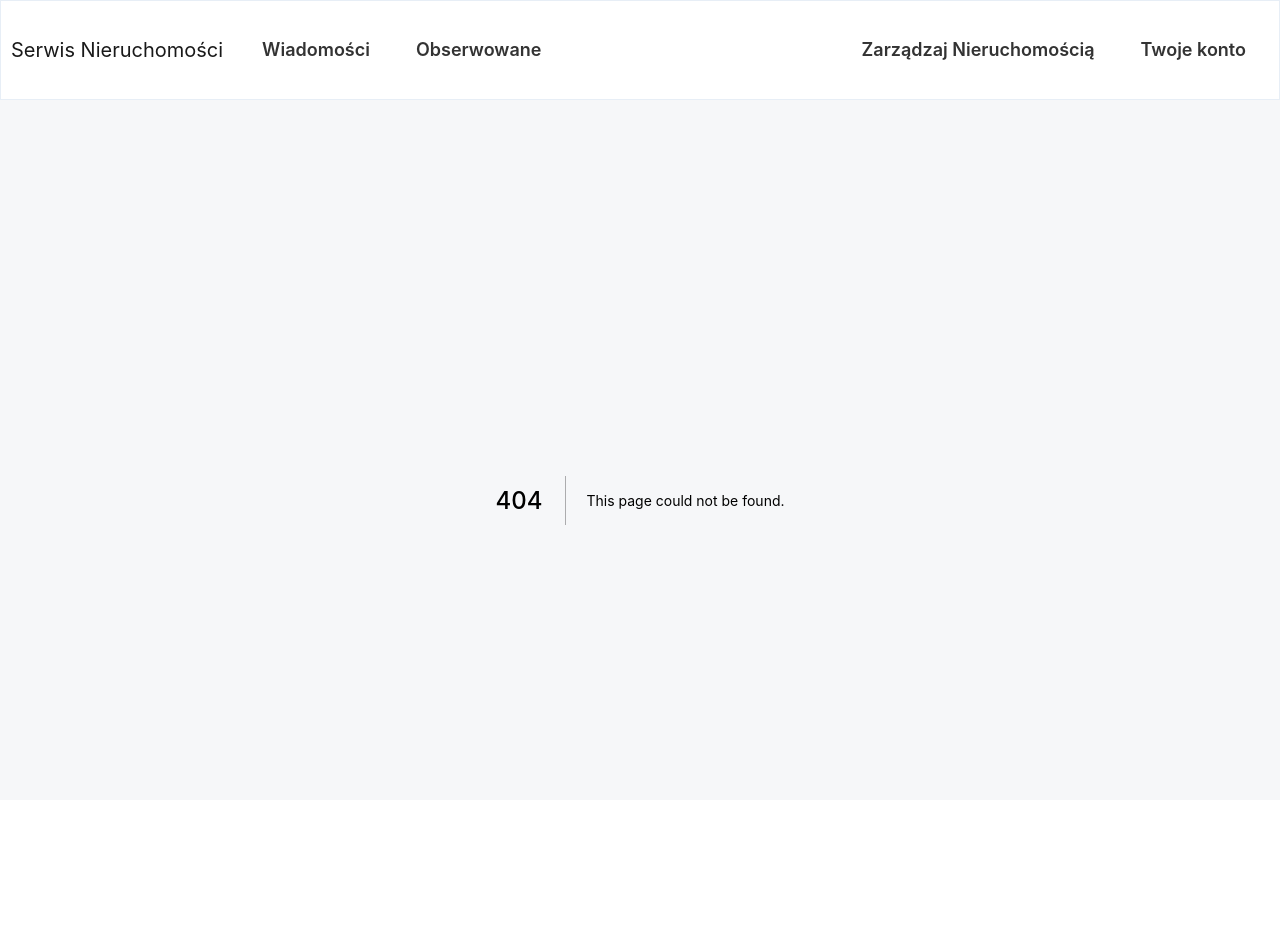
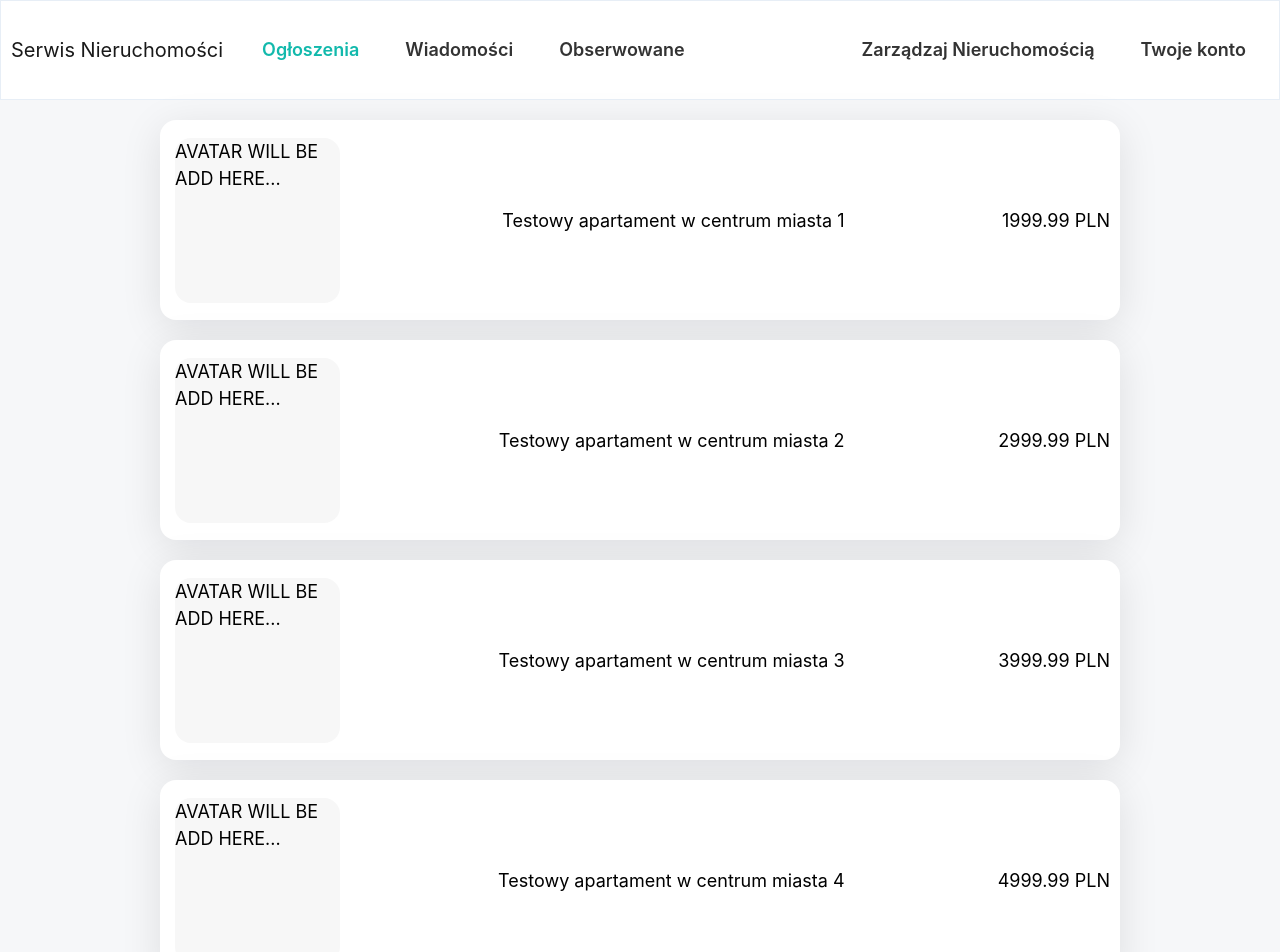
Before and after one commit to KrystianJanas/engineering-work, a Next.js app: page /announcements in a window 1280 px wide. Before the commit this address had no page. Shown: the top 952 px of the page. Before the commit the page ends 900 px from the top, so only its background shows below. Built offline with nearby package versions, Linux system fonts and the light colour scheme.

Commit message:
announcements

```diff
--- a/core/components/molecules/layout/layout.component.tsx
+++ b/core/components/molecules/layout/layout.component.tsx
@@ -12,6 +12,7 @@ import {
   mixinMargin,
   mixinPadding,
   mixinBackground,
+  mixinBorder,
 } from '~/components/molecules/layout/layout.styles';
 import { LayoutProps } from '~/components/molecules/layout/layout.types';
 
@@ -24,6 +25,7 @@ const StyledLayout = styled.div<LayoutProps>`
   ${mixinMargin}
   ${mixinPadding}
   ${mixinBackground}
+  ${mixinBorder}
 `;
 
 // eslint-disable-next-line @typescript-eslint/ban-types
--- a/core/components/molecules/layout/layout.styles.tsx
+++ b/core/components/molecules/layout/layout.styles.tsx
@@ -8,6 +8,7 @@ import {
   LayoutMarginProps,
   LayoutPaddingProps,
   LayoutBackgroundProps,
+  LayoutBorderProps,
 } from '~/components/molecules/layout/layout.types';
 
 export const layoutResetStyles = css`
@@ -104,3 +105,9 @@ export const mixinBackground = (
       : undefined};
   `;
 };
+
+export const mixinBorder = (props: LayoutBorderProps): SerializedStyles => {
+  return css`
+    border-radius: ${props.borderRadius ? `${props.borderRadius}` : undefined};
+  `;
+};
--- a/core/components/molecules/layout/layout.types.ts
+++ b/core/components/molecules/layout/layout.types.ts
@@ -20,7 +20,8 @@ export interface LayoutProps
     LayoutPaddingProps,
     LayoutDisplayProps,
     LayoutFlexProps,
-    LayoutBackgroundProps {
+    LayoutBackgroundProps,
+    LayoutBorderProps {
   ref?: Ref<any>;
   as?: React.ElementType;
 }
@@ -70,3 +71,7 @@ export interface LayoutBackgroundProps {
   backgroundColor?: Property.BackgroundColor;
   backgroundRepeat?: Property.BackgroundRepeat;
 }
+
+export interface LayoutBorderProps {
+  borderRadius?: Property.BorderRadius;
+}
--- /dev/null
+++ b/modules/announcements/announcements.constants.ts
@@ -0,0 +1,39 @@
+import { Announcement } from './announcements.types';
+
+export const AnnouncementInitialState: Announcement[] = [
+  {
+    id: 1,
+    title: 'Testowy apartament w centrum miasta 1',
+    location: 'Rzeszów',
+    size: '51 m^2',
+    price: '1999.99',
+  },
+  {
+    id: 2,
+    title: 'Testowy apartament w centrum miasta 2',
+    location: 'Rzeszów',
+    size: '52 m^2',
+    price: '2999.99',
+  },
+  {
+    id: 3,
+    title: 'Testowy apartament w centrum miasta 3',
+    location: 'Rzeszów',
+    size: '53 m^2',
+    price: '3999.99',
+  },
+  {
+    id: 4,
+    title: 'Testowy apartament w centrum miasta 4',
+    location: 'Rzeszów',
+    size: '54 m^2',
+    price: '4999.99',
+  },
+  {
+    id: 5,
+    title: 'Testowy apartament w centrum miasta 5',
+    location: 'Rzeszów',
+    size: '55 m^2',
+    price: '5999.99',
+  },
+];
--- /dev/null
+++ b/modules/announcements/components/announcements.tsx
@@ -0,0 +1,47 @@
+import styled from '@emotion/styled';
+
+import { Layout } from '~/components/molecules/layout';
+
+import { AnnouncementInitialState } from '../announcements.constants';
+
+const StyledLayout = styled(Layout)`
+  width: 75%;
+  box-shadow: 0 8px 40px rgba(3, 14, 17, 0.1);
+`;
+
+const StyledAvatarLayout = styled(Layout)``;
+
+export const AnnouncementsView = () => {
+  return (
+    <Layout display="flex" justifyContent="center" wrap="wrap" margin={[10, 0]}>
+      {AnnouncementInitialState.map((announcement) => (
+        <StyledLayout
+          background="rgb(255,255,255)"
+          height={200}
+          key={announcement.id}
+          margin={[10]}
+          display="flex"
+          alignItems="center"
+          borderRadius="16px"
+          justifyContent="space-between"
+        >
+          <StyledAvatarLayout
+            width={165}
+            height={165}
+            margin={[15]}
+            background="rgb(240, 240, 240, 0.5)"
+            borderRadius="16px"
+          >
+            AVATAR WILL BE ADD HERE...
+          </StyledAvatarLayout>
+
+          <Layout padding={[10]} display="flex">
+            {announcement.title}
+          </Layout>
+
+          <Layout padding={[10]}>{announcement.price} PLN</Layout>
+        </StyledLayout>
+      ))}
+    </Layout>
+  );
+};
--- /dev/null
+++ b/modules/announcements/index.tsx
@@ -0,0 +1 @@
+export * from './components/announcements';
--- a/modules/header/header.constants.ts
+++ b/modules/header/header.constants.ts
@@ -1,18 +1,21 @@
 export const PagesNav = [
+  { href: '/announcements', pageName: 'Ogłoszenia' },
   { href: '/messages', pageName: 'Wiadomości' },
   { href: '/watched', pageName: 'Obserwowane' },
 ];
 
 export const pageTitles = [
-  { href: '/sign-in', title: 'Rental Service' },
+  { href: '/sign-in', title: 'Serwis ogłoszeń' },
 
-  { href: '/', title: 'Rental Service Dashboard' },
+  { href: '/', title: 'Serwis ogłoszeń - Dashboard' },
 
-  { href: '/messages', title: 'Rental Service - Messages' },
+  { href: '/announcements', title: 'Serwis ogłoszeń - Ogłoszenia' },
 
-  { href: '/watched', title: 'Rental Service - Watched' },
+  { href: '/messages', title: 'Serwis ogłoszeń - Wiadomości' },
 
-  { href: '/account', title: 'Rental Service - Account' },
+  { href: '/watched', title: 'Serwis ogłoszeń - Obserwowane' },
 
-  { href: '/property', title: 'Rental Service - Property' },
+  { href: '/account', title: 'Serwis ogłoszeń - Konto' },
+
+  { href: '/property', title: 'Serwis ogłoszeń - Nieruchomości' },
 ];
--- a/pages/_app.tsx
+++ b/pages/_app.tsx
@@ -22,7 +22,7 @@ const queryClient = new QueryClient({
 
 const StyledBackground = styled.div`
   width: 100%;
-  height: 100%;
+  height: auto;
   background: #f6f7f9;
 `;
 
--- /dev/null
+++ b/pages/announcements/index.tsx
@@ -0,0 +1,6 @@
+import { AnnouncementsView } from '../../modules/announcements';
+
+export const Announcements = () => {
+  return <AnnouncementsView />;
+};
+export default Announcements;
```
Also changed, not shown: modules/announcements/announcements.types.ts (added, +13 -0 lines).
